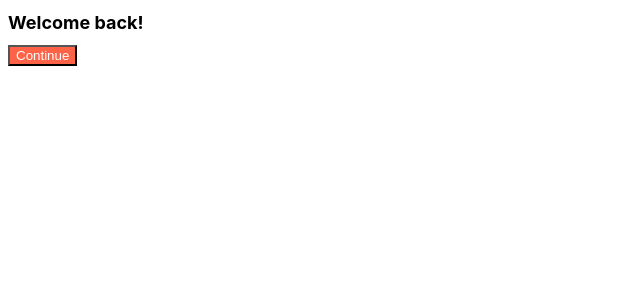
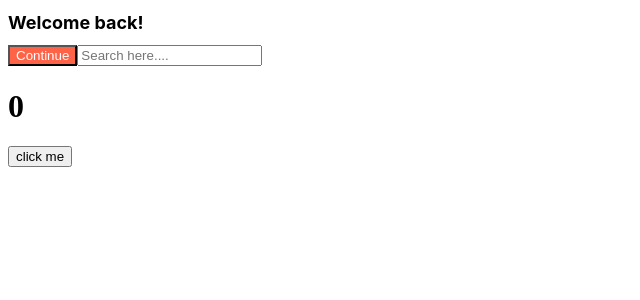
Before and after one commit to ehdtjq0411/react-for-beginners, a React (Create React App) app: page / in a window 1280 px wide. Shown: the top 300 px of the page, without its empty margins (0-640 px from the left). Built offline with nearby package versions, Linux system fonts and the light colour scheme.

Commit message:
effects 커밋

```diff
--- a/src/App.js
+++ b/src/App.js
@@ -1,11 +1,50 @@
 import Button from "./Button";
 import styles from "./App.module.css";
+import {useState, useEffect} from "react";
 
 function App() {
+  const [counter, setValue] = useState(0);
+  const [keyword, setKeyword] = useState("");
+
+  const onClick = () => {
+    return setValue((prev) => {
+      return prev+1;
+    });
+  }
+  const onChange = (event) => {
+    return setKeyword(event.target.value);
+  }
+
+
+  // only once
+  useEffect(()=>{
+    console.log("i run only once");
+  }, []);
+  // change keyword
+  useEffect(()=>{
+    if(keyword !== "" && keyword.length > 5){
+      console.log("i run when 'keyword' changes and 'keyword' length more 5");
+    }
+  }, [keyword]);
+  // change counter
+  useEffect(()=>{
+    console.log("i run when 'counter' changes");
+  }, [counter]);
+
+
   return (
     <div>
       <h1 className={styles.title}>Welcome back!</h1>
       <Button text={"Continue"} />
+
+      <input
+        value={keyword}
+        onChange={onChange}
+        type="text"
+        placeholder="Search here....">
+      </input>
+      <h1>{counter}</h1>
+      <button onClick={onClick}>click me</button>
     </div>
   );
 }
--- a/src/Button.js
+++ b/src/Button.js
@@ -1,7 +1,7 @@
 import PropTypes from "prop-types";
 import styles from "./Button.module.css";
 
-function Button({text}){
+function Button({ text }) {
     return (
         <button className={styles.btn}>
             {text}
```
